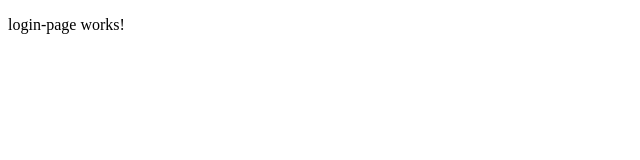
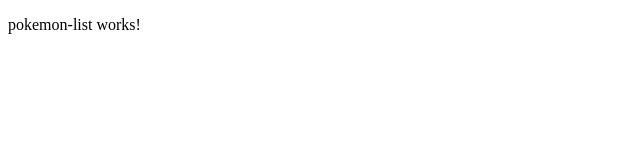
Before and after one commit to zbettmen/pokemon-app, an Angular app: page / in a window 1280 px wide. Shown: the top 160 px of the page, without its empty margins (0-640 px from the left). Built offline with nearby package versions, Linux system fonts and the light colour scheme.

Commit message:
ServicePokemon, PokemonListComponent

```diff
--- a/src/app/app.component.html
+++ b/src/app/app.component.html
@@ -1,3 +1 @@
-<app-login-page>
-
-</app-login-page>
+<app-pokemon-list> </app-pokemon-list>
--- a/src/app/app.module.ts
+++ b/src/app/app.module.ts
@@ -4,11 +4,13 @@ import { BrowserModule } from '@angular/platform-browser';
 import { AppRoutingModule } from './app-routing.module';
 import { AppComponent } from './app.component';
 import { LoginPageComponent } from './loginPage/login-page/login-page.component';
+import { PokemonListComponent } from './pokemon-list/pokemon-list/pokemon-list.component';
 
 @NgModule({
   declarations: [
     AppComponent,
-    LoginPageComponent
+    LoginPageComponent,
+    PokemonListComponent
   ],
   imports: [
     BrowserModule,
--- a/src/app/loginPage/login-page/login-page.component.css
+++ b/src/app/loginPage/login-page/login-page.component.css
@@ -0,0 +1,3 @@
+.input{
+    background-color: antiquewhite;
+}
--- a/src/app/loginPage/login-page/login-page.component.html
+++ b/src/app/loginPage/login-page/login-page.component.html
@@ -1 +1,12 @@
-<p>login-page works!</p>
+<form>
+
+    <div class="input">
+        <p> Usermame </p>
+        <input type ="text" name="Usermame">
+
+    <button class="submit" name="login">
+        LoggIn
+    </button>
+     </div>
+
+</form>
--- /dev/null
+++ b/src/app/pokemon-list/pokemon-list/pokemon-list.component.html
@@ -0,0 +1 @@
+<p>pokemon-list works!</p>
--- /dev/null
+++ b/src/app/pokemon-list/pokemon-list/pokemon-list.component.ts
@@ -0,0 +1,15 @@
+import { Component, OnInit } from '@angular/core';
+
+@Component({
+  selector: 'app-pokemon-list',
+  templateUrl: './pokemon-list.component.html',
+  styleUrls: ['./pokemon-list.component.css']
+})
+export class PokemonListComponent implements OnInit {
+
+  constructor() { }
+
+  ngOnInit(): void {
+  }
+
+}
```
Also changed, not shown: src/app/pokemon-list/pokemon-list/pokemon-list.component.css (added), src/app/services/pokemon.service.ts (added), 1 other file (tests, documents, lock files or other folders).
